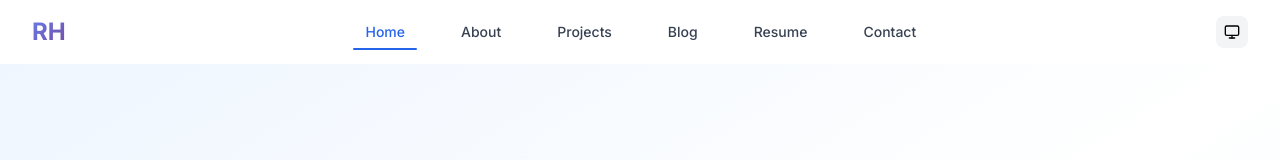
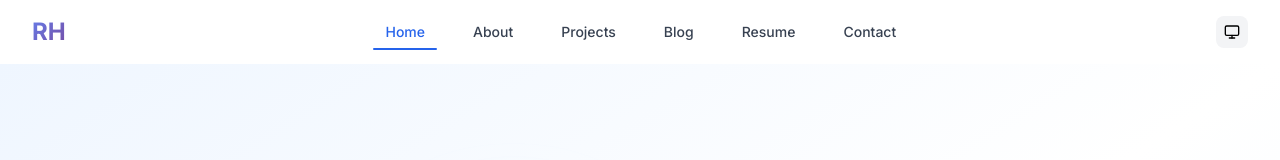
Before and after one commit to hulagerushikesh/Rush_Portfolio_demo, a Next.js app: page / in a window 1280 px wide. Shown: the top 160 px of the page. Built offline with nearby package versions, Linux system fonts and the light colour scheme.

Commit message:
feat: Add scroll-responsive navbar with compact spacing animation

```diff
--- a/src/components/Navbar.tsx
+++ b/src/components/Navbar.tsx
@@ -19,14 +19,24 @@ const navItems = [
 export default function Navbar() {
   const [isOpen, setIsOpen] = useState(false)
   const [isScrolled, setIsScrolled] = useState(false)
+  const [scrollY, setScrollY] = useState(0)
   const pathname = usePathname()
   const { theme, setTheme } = useTheme()
 
   useEffect(() => {
     const handleScroll = () => {
-      setIsScrolled(window.scrollY > 10)
+      const currentScrollY = window.scrollY
+      setScrollY(currentScrollY)
+      setIsScrolled(currentScrollY > 10)
     }
-    window.addEventListener('scroll', handleScroll)
+
+    // Check for reduced motion preference
+    const prefersReducedMotion = window.matchMedia('(prefers-reduced-motion: reduce)').matches
+
+    if (!prefersReducedMotion) {
+      window.addEventListener('scroll', handleScroll, { passive: true })
+    }
+
     return () => window.removeEventListener('scroll', handleScroll)
   }, [])
 
@@ -47,6 +57,19 @@ export default function Navbar() {
     }
   }
 
+  // Calculate scroll-responsive spacing
+  const getScrollProgress = () => {
+    const maxScroll = 200 // Maximum scroll distance for full effect
+    return Math.min(scrollY / maxScroll, 1)
+  }
+
+  const scrollProgress = getScrollProgress()
+
+  // Calculate spacing for different sections
+  const logoToNavGap = 48 - (scrollProgress * 32) // 48px to 16px (logo to nav)
+  const navItemGap = 24 - (scrollProgress * 12) // 24px to 12px (between nav items)
+  const navToThemeGap = 48 - (scrollProgress * 32) // 48px to 16px (nav to theme)
+
   return (
     <motion.nav
       initial={{ y: -100 }}
@@ -58,9 +81,9 @@ export default function Navbar() {
       }`}
     >
       <div className="max-w-7xl mx-auto px-4 sm:px-6 lg:px-8">
-        <div className="flex justify-between items-center h-16">
+        <div className="flex items-center justify-between h-16">
           {/* Logo */}
-          <Link href="/" className="flex items-center space-x-2">
+          <Link href="/" className="flex items-center">
             <motion.div
               whileHover="hover"
               whileTap="tap"
@@ -102,7 +125,15 @@ export default function Navbar() {
           </Link>
 
           {/* Desktop Navigation */}
-          <div className="hidden md:flex items-center space-x-8">
+          <motion.div
+            className="hidden md:flex items-center"
+            style={{
+              gap: `${navItemGap}px`,
+              marginLeft: `${logoToNavGap}px`,
+              marginRight: `${navToThemeGap}px`
+            }}
+            transition={{ duration: 0.35, ease: "easeOut" }}
+          >
             {navItems.map((item, index) => (
               <motion.div
                 key={item.name}
@@ -178,35 +209,14 @@ export default function Navbar() {
                       />
                     )}
 
-                    {/* Hover underline with magnetic effect */}
-                    {pathname !== item.href && (
-                      <motion.div
-                        className="absolute bottom-0 left-1/2 h-0.5 bg-primary-600 dark:bg-primary-400 rounded-full"
-                        variants={{
-                          hover: {
-                            width: "80%",
-                            x: "-40%",
-                            opacity: 1,
-                            transition: {
-                              type: "spring",
-                              stiffness: 400,
-                              damping: 25,
-                              duration: 0.3
-                            }
-                          }
-                        }}
-                        initial={{ width: 0, x: "-50%", opacity: 0 }}
-                        style={{ transformOrigin: "center" }}
-                      />
-                    )}
                   </Link>
                 </motion.div>
               </motion.div>
             ))}
-          </div>
+          </motion.div>
 
           {/* Theme Toggle & Mobile Menu Button */}
-          <div className="flex items-center space-x-4">
+          <div className="flex items-center">
             <motion.button
               onClick={toggleTheme}
               whileHover={{ scale: 1.05 }}
```
